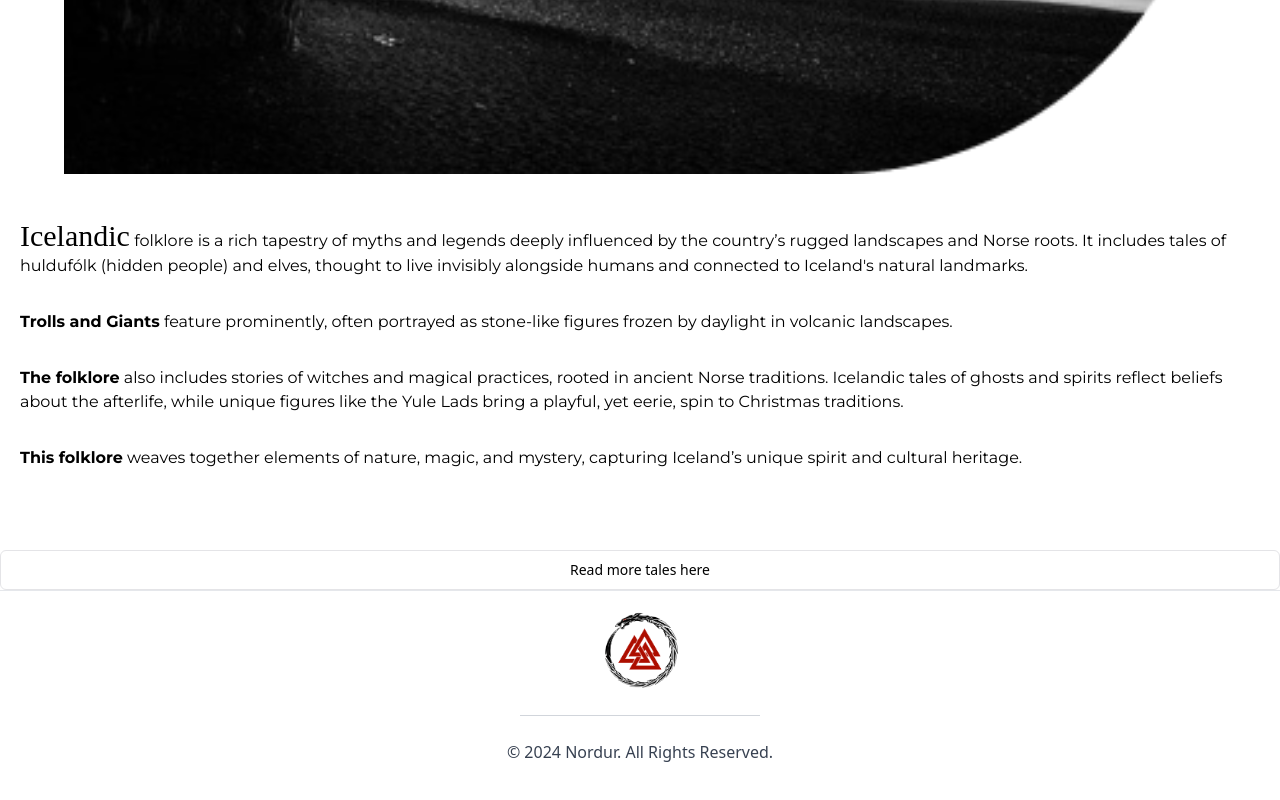
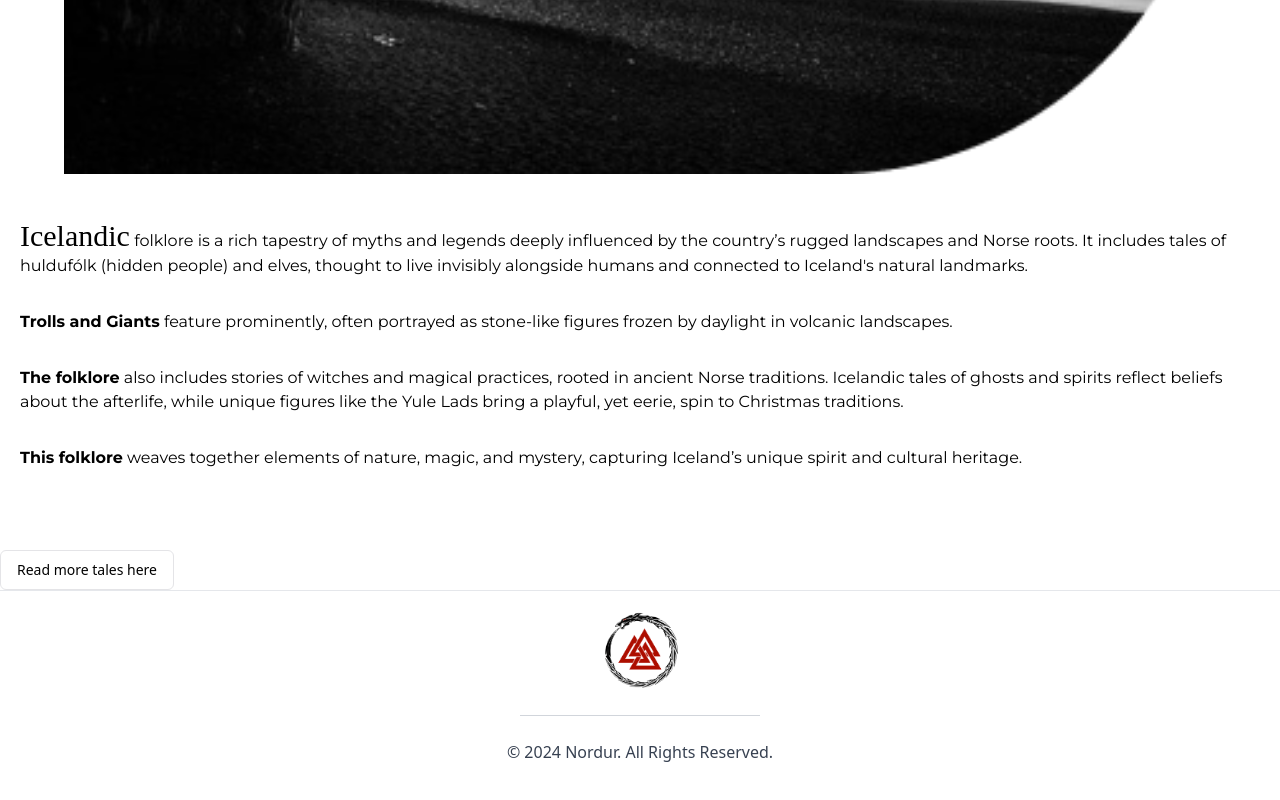
Before and after one commit to peter-olesen/mod4-group-project, a React (Vite) app: page /icelandic-folklore in a window 1280 px wide. Shown: the part 986-1786 px from the top of the page. Built offline with nearby package versions, Linux system fonts and the light colour scheme; a web font is replaced by a local one.

Commit message:
added comments and navlink back in

```diff
--- a/src/pages/IcelandicFolkHome.tsx
+++ b/src/pages/IcelandicFolkHome.tsx
@@ -1,8 +1,10 @@
-import React, { useState, useEffect } from "react";
 import Droplaugarsona from "../assets/images/formated/Droplaug2.png";
 import DroplaugsPlot from "../assets/images/formated/Dropplaugs Plot summary.png";
 import DroplaugsTheme from "../assets/images/formated/Dropplaugs Themes.png";
 
+/* ============================
+    Hardcoding the Droplaugarsaga
+  ============================ */
 export const IcelandicFolkHome = () => {
   return (
     <div>
--- a/src/pages/IcelandicFolklore.tsx
+++ b/src/pages/IcelandicFolklore.tsx
@@ -1,11 +1,15 @@
-import React, { useState, useEffect } from "react";
 import IcelandFolklore from "../assets/images/formated/Icelandicfolkloremain.png";
 import { Button } from "@/components/ui/button";
+import { NavLink } from "react-router-dom";
 
+/* ====================================
+    Hardcoded Icelandic Folklore Homepage
+  ==================================== */
 export const IcelandicFolklore = () => {
   return (
     <div className="flex flex-col">
-      <h1 className="font-newRocker text-center m-auto text-2xl w-80 mt-10 mb-10
+      <h1
+        className="font-newRocker text-center m-auto text-2xl w-80 mt-10 mb-10
         animate__animated animate__flipInX text-fire"
       >
         Icelandic Folklore
@@ -15,10 +19,10 @@ export const IcelandicFolklore = () => {
         <span className="text-3xl xs:text-base font-modernAntiqua">
           Icelandic
         </span>{" "}
-         folklore is a rich tapestry of myths and legends deeply
-        influenced by the country’s rugged landscapes and Norse roots. It
-        includes tales of huldufólk (hidden people) and elves, thought to live
-        invisibly alongside humans and connected to Iceland's natural landmarks.
+        folklore is a rich tapestry of myths and legends deeply influenced by
+        the country’s rugged landscapes and Norse roots. It includes tales of
+        huldufólk (hidden people) and elves, thought to live invisibly alongside
+        humans and connected to Iceland's natural landmarks.
       </p>
       <p className="font-montserrat mt-8 mx-5 animate__animated animate__fadeInLeft">
         <b>Trolls and Giants</b> feature prominently, often portrayed as
@@ -36,9 +40,11 @@ export const IcelandicFolklore = () => {
         mystery, capturing Iceland’s unique spirit and cultural heritage.
       </p>
       <p className="font-montserrat mt-20"></p>
+      <NavLink to="/icelandic-sagas">
         <Button variant={"outline"} className="font-light animate__bounceIn">
           Read more tales here
         </Button>
+      </NavLink>
       <hr></hr>
     </div>
   );
--- a/src/pages/IcelandicSagas.tsx
+++ b/src/pages/IcelandicSagas.tsx
@@ -1,4 +1,3 @@
-import React, { useState, useEffect } from "react";
 import Droplaugarsona from "../assets/images/formated/Droplaug2.png";
 import ContentButton from "@/components/ui/content_button";
 import Deacon from "../assets/images/formated/Deacon of dark river.png";
@@ -16,8 +15,10 @@ import Hiddenpeople from "../assets/images/formated/The hidden people.png";
 import Grettissaga from "../assets/images/formated/Grettis saga.png";
 import MountainEyvindur from "../assets/images/formated/Mountain Eyvindur.png";
 
+/* ====================================
+  Cards of Icelandic Folklore and Sagas
+==================================== */
 const IcelandicSagas = () => {
-
   /* const sagas = [
     {name:"", about:""},
     {name:"", about:""},
--- a/src/pages/Map.tsx
+++ b/src/pages/Map.tsx
@@ -1,4 +1,4 @@
-import React, { useState } from "react";
+import { useState } from "react";
 import MapofIceland from "../assets/images/iceland_amo_2020226_lrg.jpg";
 
 import { Tooltip as ReactTooltip } from "react-tooltip";
@@ -12,6 +12,9 @@ type Region = {
   position: string;
 };
 
+/* =====================================
+  Map of Iceland with interactive Stuff!
+===================================== */
 export const Map = () => {
   const [selectedRegion, setSelectedRegion] = useState<Region | null>(null);
 
```
Also changed, not shown: 1 other file (tests, documents, lock files or other folders). Lines whose indentation alone changed are shown as unchanged.
